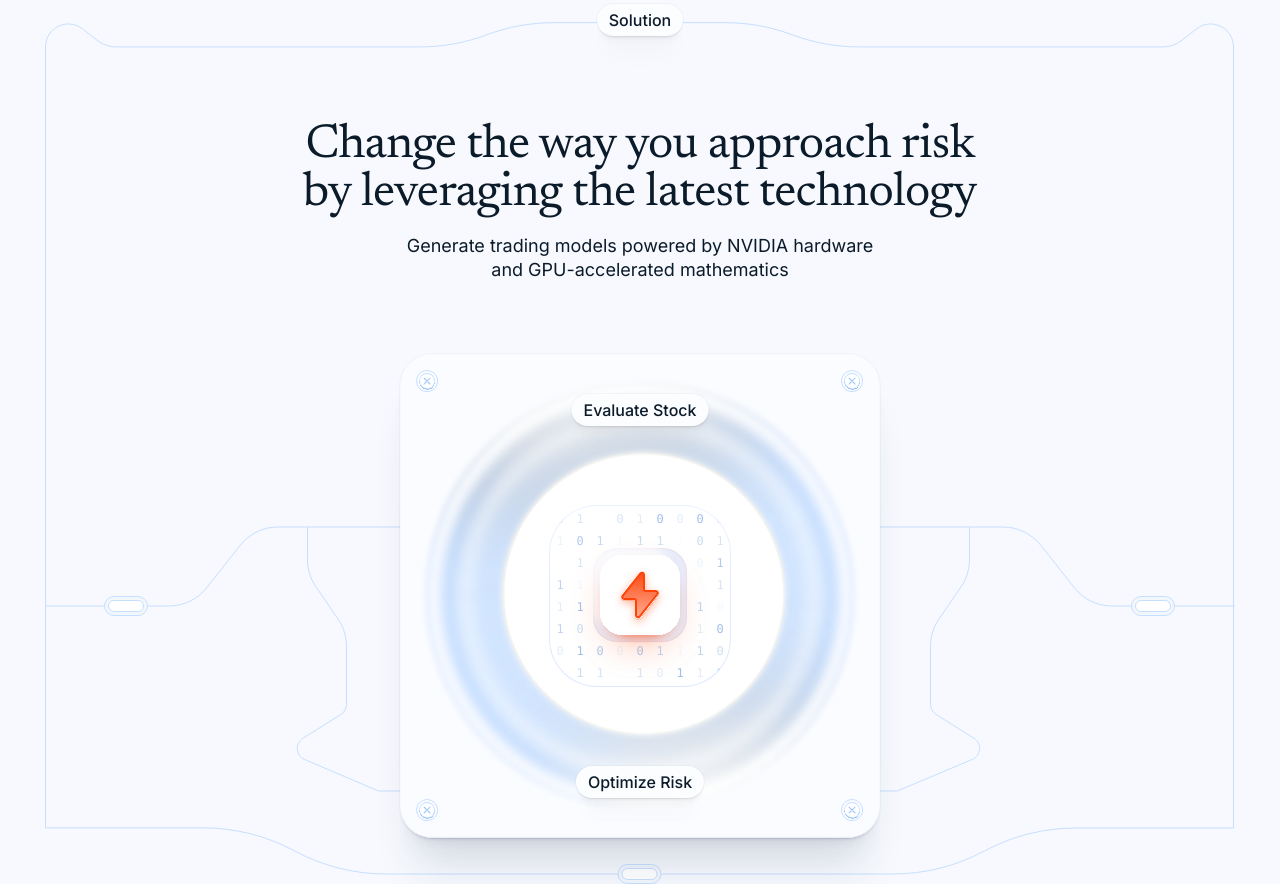
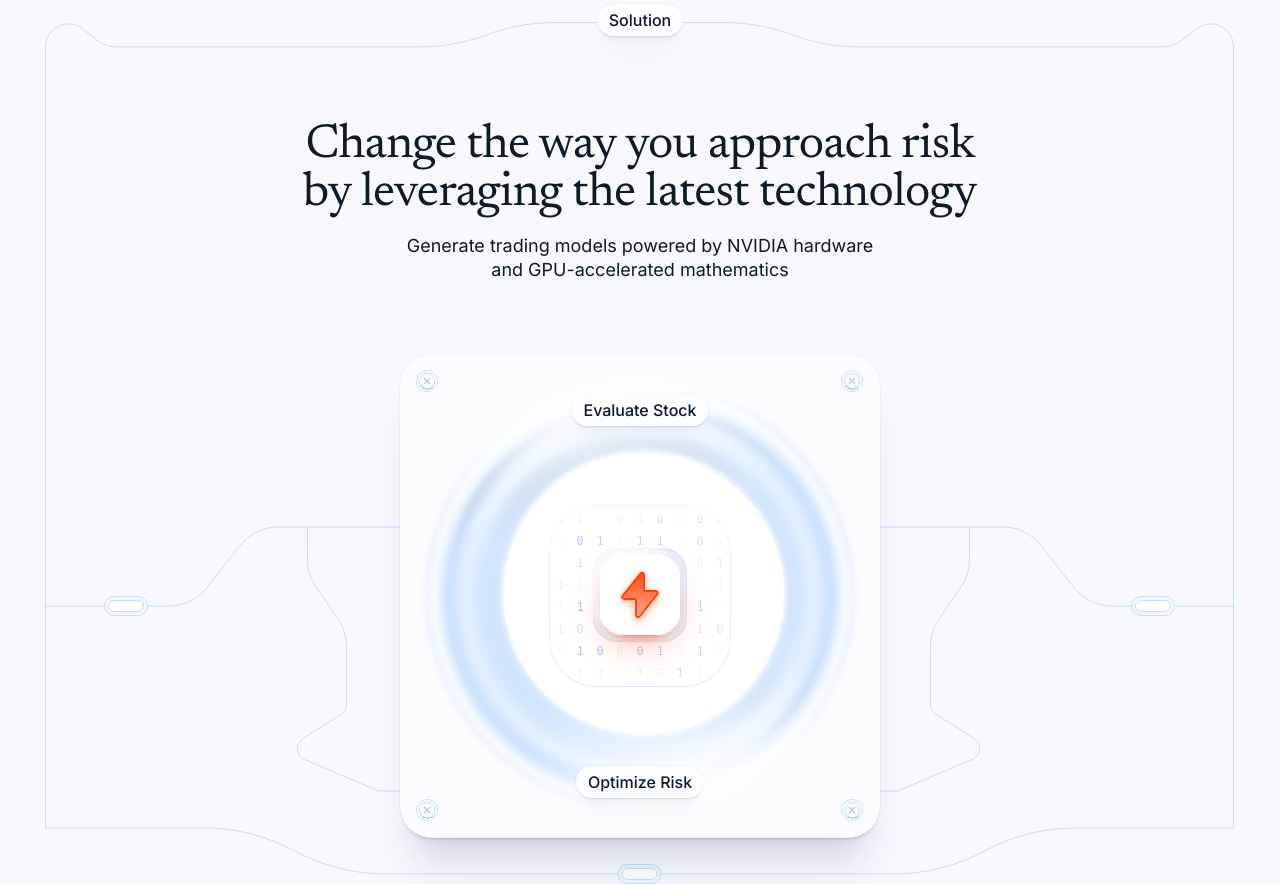
Before and after one commit to setamyDG/riotters-recruitment-task, a React (Vite) app: page / in a window 1280 px wide. Built offline with nearby package versions, Linux system fonts and the light colour scheme.

Commit message:
feat: remove mask

```diff
--- a/src/components/Card/CardIllustration/Donut/DigitGrid/DigitGrid.tsx
+++ b/src/components/Card/CardIllustration/Donut/DigitGrid/DigitGrid.tsx
@@ -32,6 +32,14 @@
           </motion.span>
         ))}
       </div>
+      <img
+        src="/card-assets/mask.svg"
+        alt=""
+        aria-hidden="true"
+        className="pointer-events-none absolute top-1/2 left-1/2 block max-w-none -translate-x-1/2 -translate-y-1/2 select-none"
+        width={242}
+        height={242}
+      />
       <div className="pointer-events-none absolute inset-0 z-10 flex items-center justify-center">
         <div className="mt-6">
           <LightningIcon />
--- a/src/components/Card/CardIllustration/Donut/Donut.tsx
+++ b/src/components/Card/CardIllustration/Donut/Donut.tsx
@@ -46,6 +46,7 @@
           width: LIGHTS_GROUP_SIZE,
           height: LIGHTS_GROUP_SIZE,
           transform: 'translate(-50%, -50%)',
+          filter: 'brightness(1.1)',
         }}
       >
         <div className="relative size-full">
```
